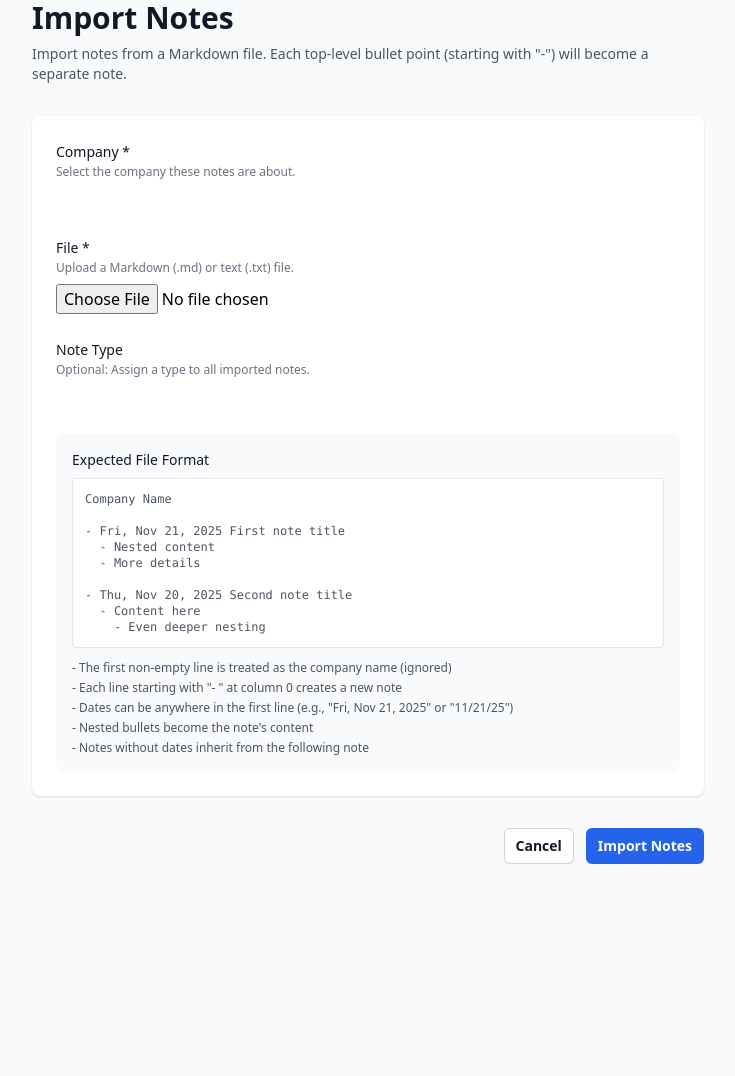
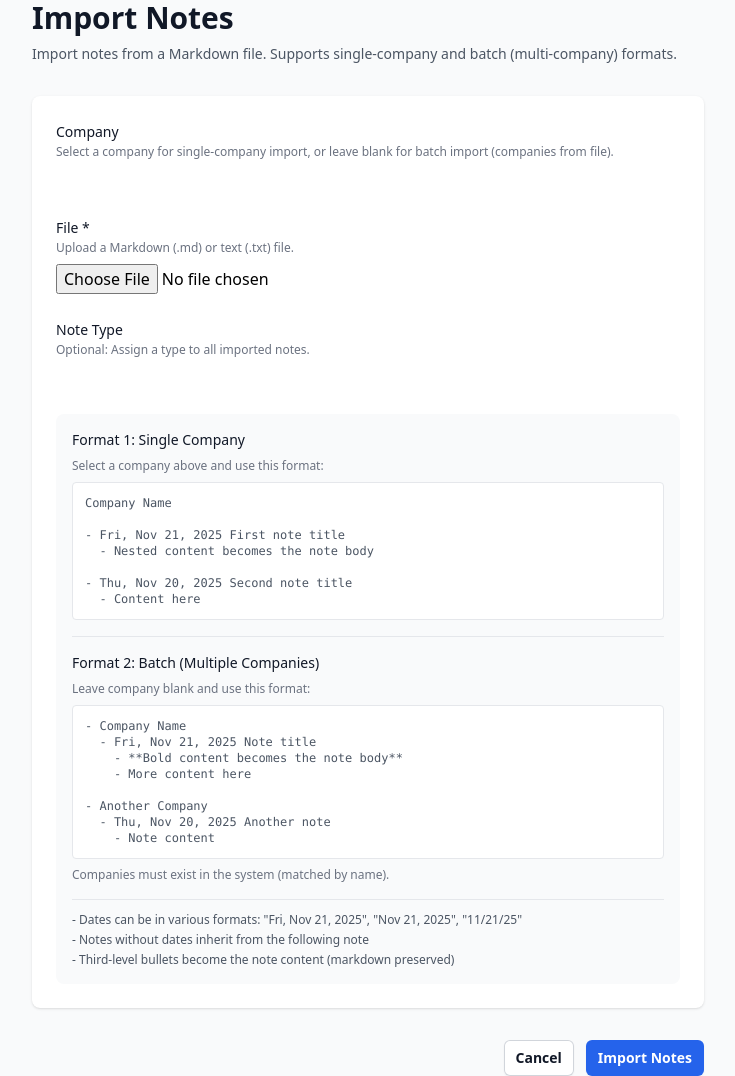
Before and after one commit to etindell/bireme-research, a Django app: template templates/notes/import_form.html in a window 1280 px wide. Shown: the whole page, without its empty margins (272-1007 px from the left). Before the commit the page ends 864 px from the top, so only its background shows below. Run offline with Django 5.2, Linux system fonts and the light colour scheme; the template is opened without the code that fills it, so the values that code supplies are empty, except form fields; tables that the repository leaves empty hold one stand-in row (values such as "Sample post"); form fields are guessed from the names that the template uses; some libraries are stand-ins or nearby versions.

Commit message:
Add batch import format for notes with multiple companies
- Support batch format: first level = company, second level = note title with date, third level = content
- Auto-detect format based on whether file starts with bullet point
- Make company field optional in import form
- Match companies by name (case-insensitive)
- Update import form template with clear format examples

Co-Authored-By: Claude Opus 4.5 <noreply@anthropic.com>

```diff
--- a/apps/notes/forms.py
+++ b/apps/notes/forms.py
@@ -100,10 +100,11 @@ class ImportNotesForm(forms.Form):
 
     company = forms.ModelChoiceField(
         queryset=Company.objects.none(),
+        required=False,
         widget=forms.Select(attrs={
             'class': 'block w-full rounded-md border-0 py-1.5 text-gray-900 shadow-sm ring-1 ring-inset ring-gray-300 focus:ring-2 focus:ring-inset focus:ring-primary-600 sm:text-sm sm:leading-6',
         }),
-        help_text='Select the company these notes are about'
+        help_text='Select company for single-company import, or leave blank for batch import'
     )
 
     file = forms.FileField(
--- a/templates/notes/import_form.html
+++ b/templates/notes/import_form.html
@@ -10,7 +10,7 @@
                 Import Notes
             </h1>
             <p class="mt-2 text-sm text-gray-600">
-                Import notes from a Markdown file. Each top-level bullet point (starting with "-") will become a separate note.
+                Import notes from a Markdown file. Supports single-company and batch (multi-company) formats.
             </p>
         </div>
     </div>
@@ -22,9 +22,9 @@
             <!-- Company -->
             <div>
                 <label for="id_company" class="block text-sm font-medium leading-6 text-gray-900">
-                    Company *
+                    Company
                 </label>
-                <p class="text-xs text-gray-500 mb-2">Select the company these notes are about.</p>
+                <p class="text-xs text-gray-500 mb-2">Select a company for single-company import, or leave blank for batch import (companies from file).</p>
                 <div class="mt-2">
                     {{ form.company }}
                 </div>
@@ -59,23 +59,37 @@
             </div>
 
             <!-- Format Instructions -->
-            <div class="bg-gray-50 rounded-lg p-4">
-                <h3 class="text-sm font-medium text-gray-900 mb-2">Expected File Format</h3>
-                <pre class="text-xs text-gray-600 font-mono bg-white p-3 rounded border overflow-x-auto">Company Name
+            <div class="bg-gray-50 rounded-lg p-4 space-y-4">
+                <div>
+                    <h3 class="text-sm font-medium text-gray-900 mb-2">Format 1: Single Company</h3>
+                    <p class="text-xs text-gray-500 mb-2">Select a company above and use this format:</p>
+                    <pre class="text-xs text-gray-600 font-mono bg-white p-3 rounded border overflow-x-auto">Company Name
 
 - Fri, Nov 21, 2025 First note title
-  - Nested content
-  - More details
+  - Nested content becomes the note body
 
 - Thu, Nov 20, 2025 Second note title
-  - Content here
-    - Even deeper nesting</pre>
-                <ul class="mt-3 text-xs text-gray-600 space-y-1">
-                    <li>- The first non-empty line is treated as the company name (ignored)</li>
-                    <li>- Each line starting with "- " at column 0 creates a new note</li>
-                    <li>- Dates can be anywhere in the first line (e.g., "Fri, Nov 21, 2025" or "11/21/25")</li>
-                    <li>- Nested bullets become the note's content</li>
+  - Content here</pre>
+                </div>
+
+                <div class="border-t border-gray-200 pt-4">
+                    <h3 class="text-sm font-medium text-gray-900 mb-2">Format 2: Batch (Multiple Companies)</h3>
+                    <p class="text-xs text-gray-500 mb-2">Leave company blank and use this format:</p>
+                    <pre class="text-xs text-gray-600 font-mono bg-white p-3 rounded border overflow-x-auto">- Company Name
+  - Fri, Nov 21, 2025 Note title
+    - **Bold content becomes the note body**
+    - More content here
+
+- Another Company
+  - Thu, Nov 20, 2025 Another note
+    - Note content</pre>
+                    <p class="text-xs text-gray-500 mt-2">Companies must exist in the system (matched by name).</p>
+                </div>
+
+                <ul class="text-xs text-gray-600 space-y-1 border-t border-gray-200 pt-3">
+                    <li>- Dates can be in various formats: "Fri, Nov 21, 2025", "Nov 21, 2025", "11/21/25"</li>
                     <li>- Notes without dates inherit from the following note</li>
+                    <li>- Third-level bullets become the note content (markdown preserved)</li>
                 </ul>
             </div>
         </div>
```
Also changed, not shown: apps/notes/views.py (+173 -7 lines).
